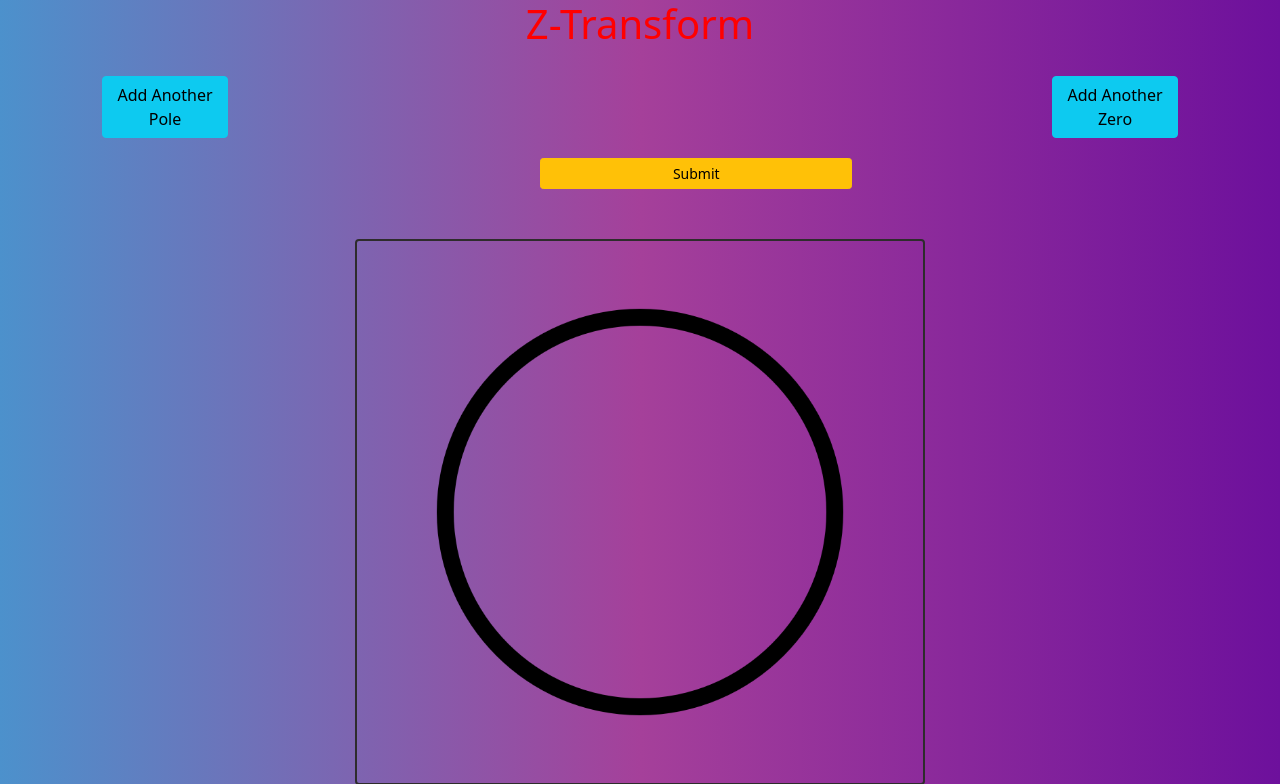
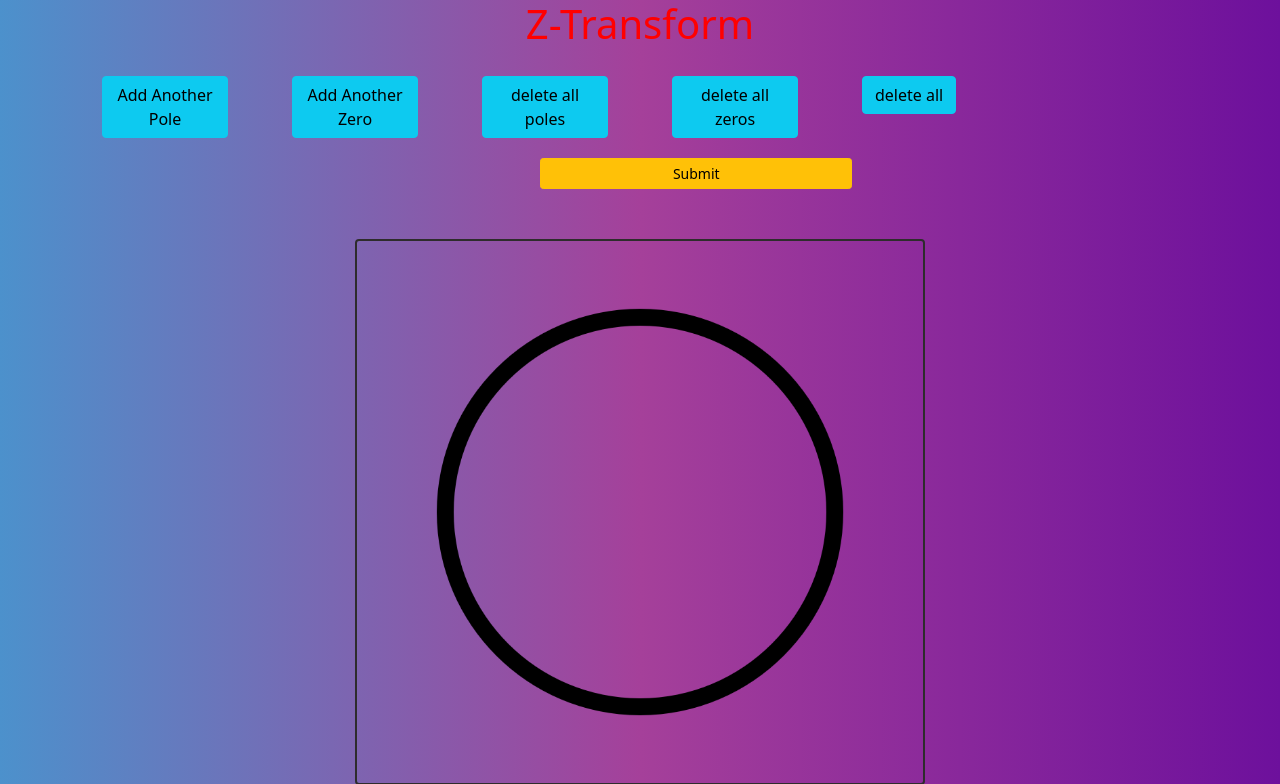
Before and after one commit to AbdallahMohammad1/Zplane-web-viewer, a Flask app: page / in a window 1280 px wide. Shown: the top 784 px of the page. Run offline with Flask 2, Linux system fonts and the light colour scheme; some libraries are stand-ins or nearby versions.

Commit message:
finish partA & B &c

```diff
--- a/static/css/style.css
+++ b/static/css/style.css
@@ -40,6 +40,9 @@ h1{
     margin-left: 470px;
     margin-bottom: 50px;
 }
+.allPoles,.allZeros{
+    cursor: pointer;
+}
 /* .hidden{
     display: none;
 } */
--- a/templates/main.html
+++ b/templates/main.html
@@ -20,9 +20,17 @@
             <div class="col-lg-2">
                 <button id="addPole" class="btns btn btn-info">Add Another Pole</button>
             </div>
-            <div class="col-lg-8"></div>
             <div class="col-lg-2">
                     <button id="addZero" class="btns btn btn-info">Add Another Zero</button>
+            </div>
+            <div class="col-lg-2">
+                <button id="deletePoles" class="btns btn btn-info">delete all poles</button>
+            </div>
+            <div class="col-lg-2">
+                <button id="deleteZeros" class="btns btn btn-info">delete all zeros</button>
+            </div>
+            <div class="col-lg-2">
+                <button id="deleteAll" class="btns btn btn-info">delete all</button>
             </div>
         </div>
         <div class="row p_z">
```
Also changed, not shown: static/script/main2.js (+91 -65 lines).
